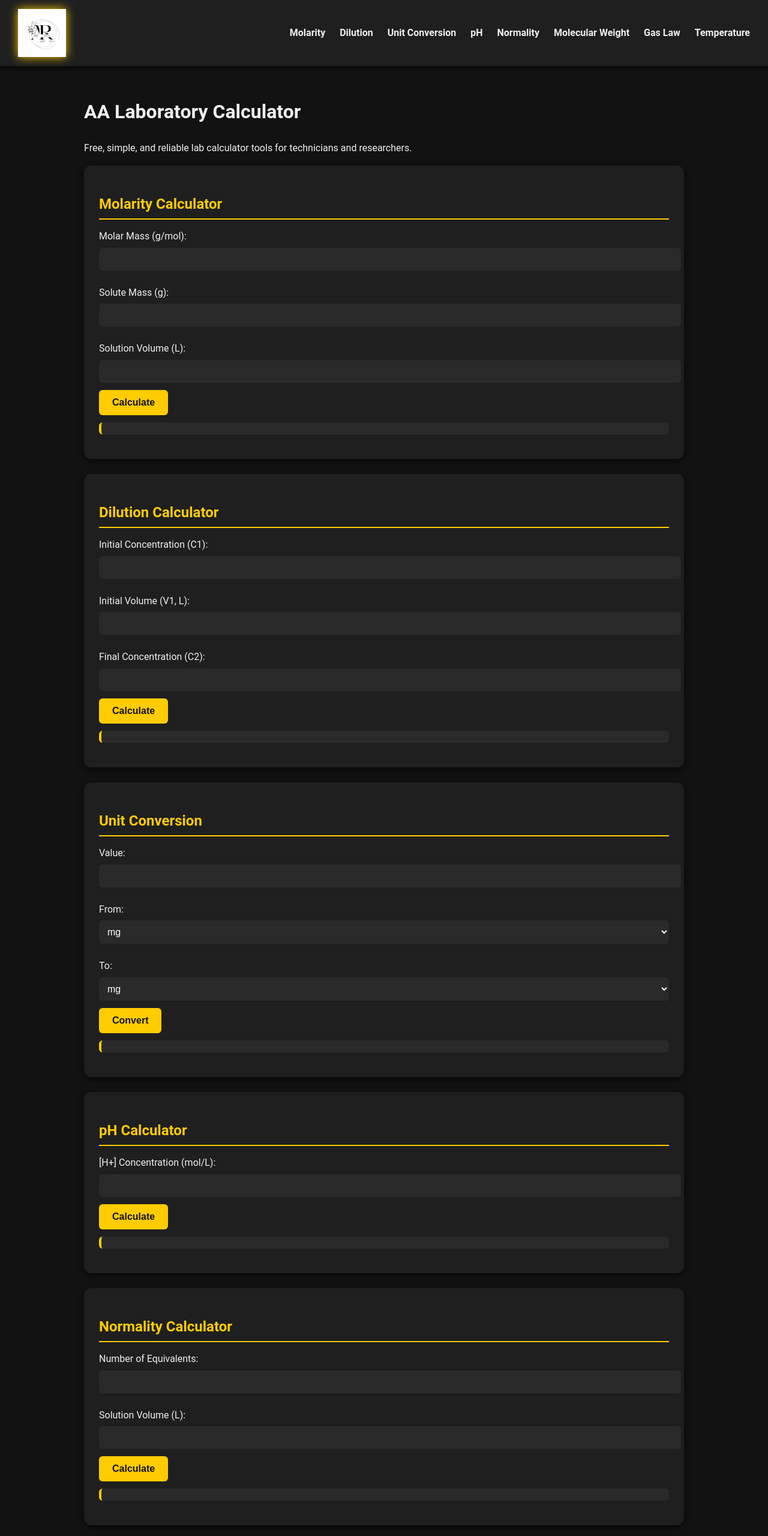
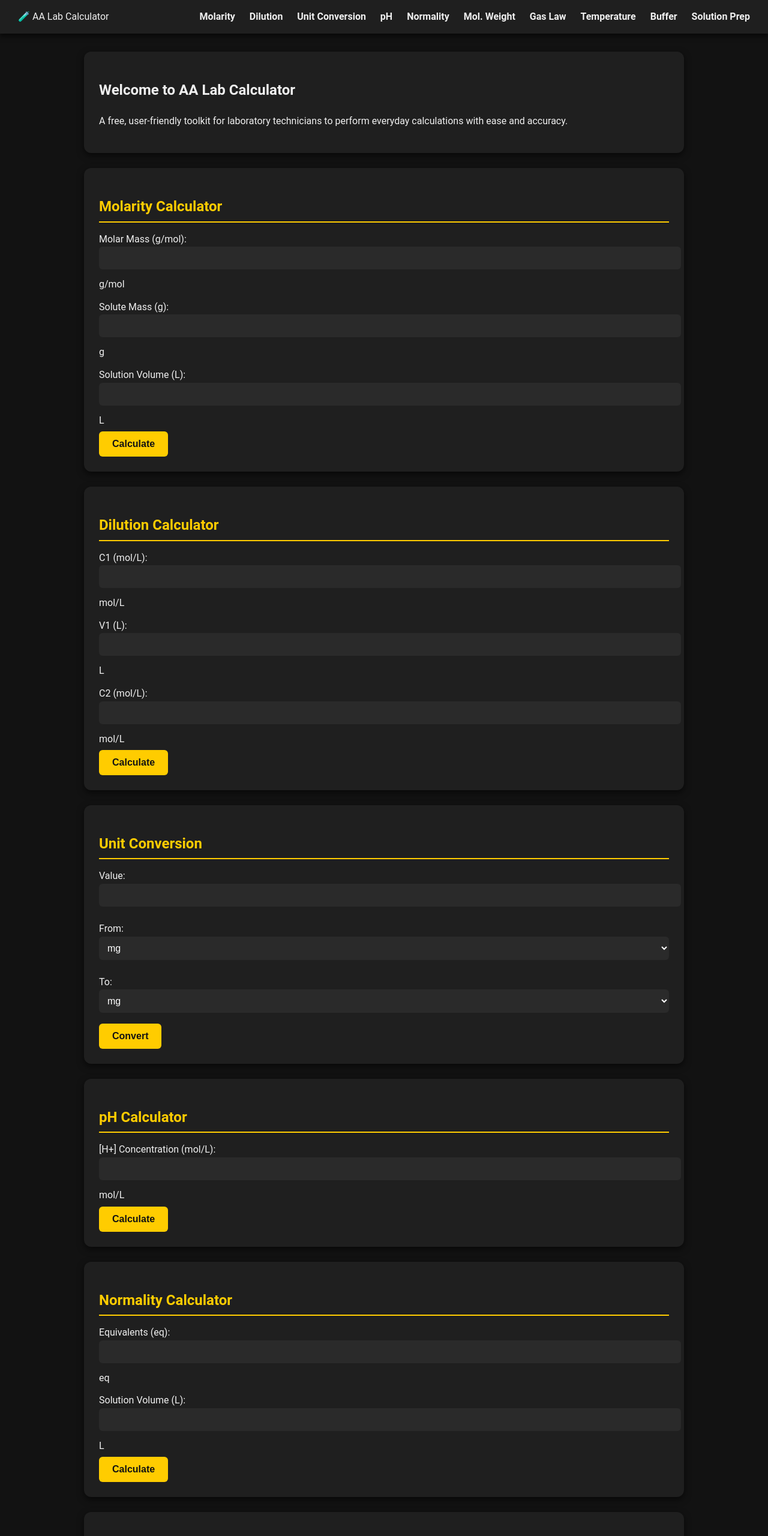
Before and after one commit to rstahiri-alt/arcalc, a plain HTML site: page index.html in a window 1280 px wide. Shown: the top 2560 px of the page at 60% size. Drawn offline with Linux system fonts and the light colour scheme.

Commit message:
Update index.html

```diff
--- a/index.html
+++ b/index.html
@@ -4,62 +4,57 @@
   <meta charset="UTF-8">
   <meta name="viewport" content="width=device-width, initial-scale=1.0">
   <title>AA Lab Calculator</title>
-  <!-- External CSS file -->
   <link rel="stylesheet" href="style.css">
+  <script src="script.js" defer></script>
 </head>
 <body>
-  <!-- Header with Logo -->
   <header>
-    <img src="logo.png" alt="AA Logo">
+    <div class="logo">🧪 <span class="aa-logo">AA</span> Lab Calculator</div>
     <nav>
       <a href="#molarity">Molarity</a>
       <a href="#dilution">Dilution</a>
-      <a href="#unit-conversion">Unit Conversion</a>
+      <a href="#unitConversion">Unit Conversion</a>
       <a href="#ph">pH</a>
       <a href="#normality">Normality</a>
-      <a href="#mol-weight">Molecular Weight</a>
-      <a href="#gas-law">Gas Law</a>
+      <a href="#molWeight">Mol. Weight</a>
+      <a href="#gasLaw">Gas Law</a>
       <a href="#temperature">Temperature</a>
+      <a href="#buffer">Buffer</a>
+      <a href="#solutionPrep">Solution Prep</a>
     </nav>
   </header>
 
-  <!-- Main Content -->
   <main>
-    <h1>AA Laboratory Calculator</h1>
-    <p>Free, simple, and reliable lab calculator tools for technicians and researchers.</p>
+    <section id="intro">
+      <h1>Welcome to AA Lab Calculator</h1>
+      <p>A free, user-friendly toolkit for laboratory technicians to perform everyday calculations with ease and accuracy.</p>
+    </section>
 
     <!-- Molarity -->
-    <section id="molarity">
+    <section id="molarity" class="calculator">
       <h2>Molarity Calculator</h2>
-      <label for="molarMass">Molar Mass (g/mol):</label>
-      <input type="number" id="molarMass">
-      <label for="soluteMass">Solute Mass (g):</label>
-      <input type="number" id="soluteMass">
-      <label for="solutionVolume">Solution Volume (L):</label>
-      <input type="number" id="solutionVolume">
+      <label>Molar Mass (g/mol): <input type="number" id="molarMass"> g/mol</label>
+      <label>Solute Mass (g): <input type="number" id="soluteMass"> g</label>
+      <label>Solution Volume (L): <input type="number" id="solutionVolume"> L</label>
       <button onclick="calculateMolarity()">Calculate</button>
-      <p id="molarityResult" class="result"></p>
+      <div class="result" id="molarityResult"></div>
     </section>
 
     <!-- Dilution -->
-    <section id="dilution">
+    <section id="dilution" class="calculator">
       <h2>Dilution Calculator</h2>
-      <label for="c1">Initial Concentration (C1):</label>
-      <input type="number" id="c1">
-      <label for="v1">Initial Volume (V1, L):</label>
-      <input type="number" id="v1">
-      <label for="c2">Final Concentration (C2):</label>
-      <input type="number" id="c2">
+      <label>C1 (mol/L): <input type="number" id="c1"> mol/L</label>
+      <label>V1 (L): <input type="number" id="v1"> L</label>
+      <label>C2 (mol/L): <input type="number" id="c2"> mol/L</label>
       <button onclick="calculateDilution()">Calculate</button>
-      <p id="dilutionResult" class="result"></p>
+      <div class="result" id="dilutionResult"></div>
     </section>
 
     <!-- Unit Conversion -->
-    <section id="unit-conversion">
+    <section id="unitConversion" class="calculator">
       <h2>Unit Conversion</h2>
-      <label for="value">Value:</label>
-      <input type="number" id="value">
-      <label for="fromUnit">From:</label>
+      <label>Value: <input type="number" id="value"></label>
+      <label>From:
         <select id="fromUnit">
           <option value="mg">mg</option>
           <option value="g">g</option>
@@ -67,7 +62,8 @@
           <option value="ml">mL</option>
           <option value="l">L</option>
         </select>
-      <label for="toUnit">To:</label>
+      </label>
+      <label>To:
         <select id="toUnit">
           <option value="mg">mg</option>
           <option value="g">g</option>
@@ -75,82 +71,92 @@
           <option value="ml">mL</option>
           <option value="l">L</option>
         </select>
+      </label>
       <button onclick="convertUnits()">Convert</button>
-      <p id="conversionResult" class="result"></p>
+      <div class="result" id="conversionResult"></div>
     </section>
 
     <!-- pH -->
-    <section id="ph">
+    <section id="ph" class="calculator">
       <h2>pH Calculator</h2>
-      <label for="hConcentration">[H+] Concentration (mol/L):</label>
-      <input type="number" id="hConcentration" step="any">
+      <label>[H+] Concentration (mol/L): <input type="number" step="any" id="hConcentration"> mol/L</label>
       <button onclick="calculatePH()">Calculate</button>
-      <p id="phResult" class="result"></p>
+      <div class="result" id="phResult"></div>
     </section>
 
     <!-- Normality -->
-    <section id="normality">
+    <section id="normality" class="calculator">
       <h2>Normality Calculator</h2>
-      <label for="equivalents">Number of Equivalents:</label>
-      <input type="number" id="equivalents">
-      <label for="solutionVolumeN">Solution Volume (L):</label>
-      <input type="number" id="solutionVolumeN">
+      <label>Equivalents (eq): <input type="number" id="equivalents"> eq</label>
+      <label>Solution Volume (L): <input type="number" id="solutionVolumeN"> L</label>
       <button onclick="calculateNormality()">Calculate</button>
-      <p id="normalityResult" class="result"></p>
+      <div class="result" id="normalityResult"></div>
     </section>
 
     <!-- Molecular Weight -->
-    <section id="mol-weight">
+    <section id="molWeight" class="calculator">
       <h2>Molecular Weight Calculator</h2>
-      <label for="compoundMass">Compound Mass (g):</label>
-      <input type="number" id="compoundMass">
-      <label for="moles">Number of Moles:</label>
-      <input type="number" id="moles">
+      <label>Mass (g): <input type="number" id="compoundMass"> g</label>
+      <label>Moles (mol): <input type="number" id="moles"> mol</label>
       <button onclick="calculateMolWeight()">Calculate</button>
-      <p id="molWeightResult" class="result"></p>
+      <div class="result" id="molWeightResult"></div>
     </section>
 
     <!-- Gas Law -->
-    <section id="gas-law">
-      <h2>Gas Law (PV = nRT)</h2>
-      <label for="n">Moles of Gas (n):</label>
-      <input type="number" id="n">
-      <label for="t">Temperature (K):</label>
-      <input type="number" id="t">
-      <label for="vGas">Volume (L):</label>
-      <input type="number" id="vGas">
+    <section id="gasLaw" class="calculator">
+      <h2>Ideal Gas Law</h2>
+      <label>n (mol): <input type="number" id="n"> mol</label>
+      <label>T (K): <input type="number" id="t"> K</label>
+      <label>V (L): <input type="number" id="vGas"> L</label>
       <button onclick="calculateGasLaw()">Calculate</button>
-      <p id="gasResult" class="result"></p>
+      <div class="result" id="gasResult"></div>
     </section>
 
-    <!-- Temperature Conversion -->
-    <section id="temperature">
+    <!-- Temperature -->
+    <section id="temperature" class="calculator">
       <h2>Temperature Conversion</h2>
-      <label for="tempValue">Temperature Value:</label>
-      <input type="number" id="tempValue">
-      <label for="fromTemp">From:</label>
+      <label>Value: <input type="number" id="tempValue"></label>
+      <label>From:
         <select id="fromTemp">
           <option value="c">Celsius</option>
           <option value="f">Fahrenheit</option>
           <option value="k">Kelvin</option>
         </select>
-      <label for="toTemp">To:</label>
+      </label>
+      <label>To:
         <select id="toTemp">
           <option value="c">Celsius</option>
           <option value="f">Fahrenheit</option>
           <option value="k">Kelvin</option>
         </select>
+      </label>
       <button onclick="convertTemperature()">Convert</button>
-      <p id="tempResult" class="result"></p>
+      <div class="result" id="tempResult"></div>
+    </section>
+
+    <!-- Buffer Preparation -->
+    <section id="buffer" class="calculator">
+      <h2>Buffer Solution Prep (Henderson–Hasselbalch)</h2>
+      <label>pKa: <input type="number" step="any" id="pKa"></label>
+      <label>Desired pH: <input type="number" step="any" id="desiredPH"></label>
+      <label>[Acid] (mol/L): <input type="number" step="any" id="acidConc"> mol/L</label>
+      <button onclick="calculateBuffer()">Calculate</button>
+      <div class="result" id="bufferResult"></div>
+    </section>
+
+    <!-- General Solution Prep -->
+    <section id="solutionPrep" class="calculator">
+      <h2>Solution Preparation</h2>
+      <label>Desired Concentration (mol/L): <input type="number" step="any" id="desiredConc"> mol/L</label>
+      <label>Desired Volume (L): <input type="number" step="any" id="desiredVol"> L</label>
+      <label>Molar Mass (g/mol): <input type="number" step="any" id="prepMolarMass"> g/mol</label>
+      <button onclick="calculateSolutionPrep()">Calculate</button>
+      <div class="result" id="solutionPrepResult"></div>
     </section>
   </main>
 
-  <!-- Footer -->
   <footer>
-    <p>© 2025 AA Lab Calculator. Built for lab technicians with ❤️.</p>
+    <p>Created with ❤️ by <span class="aa-logo">AA</span></p>
   </footer>
-
-  <!-- JS -->
-  <script src="script.js"></script>
 </body>
 </html>
```
Lines whose indentation alone changed are shown as unchanged.
